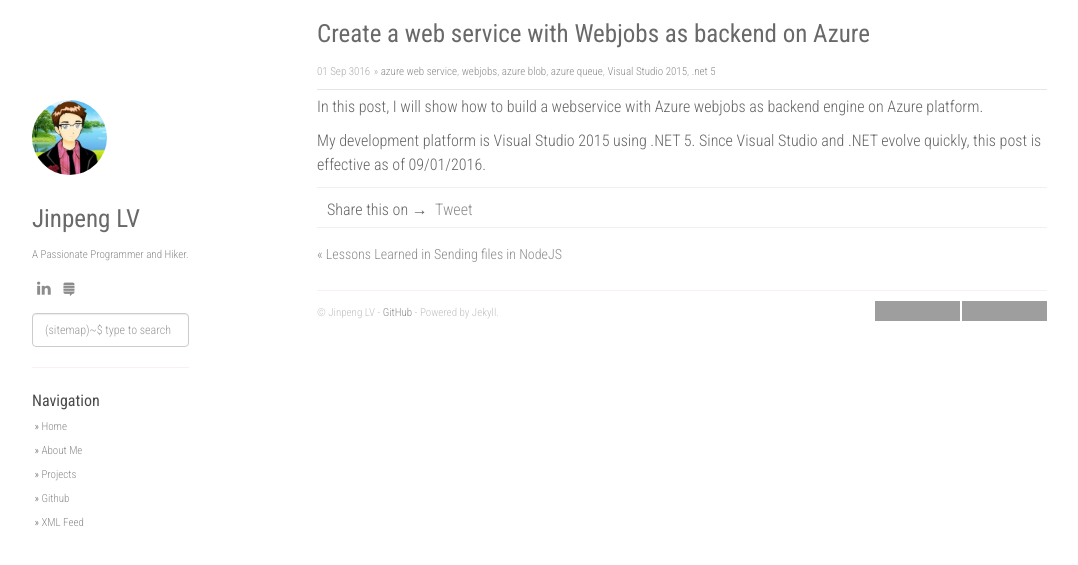
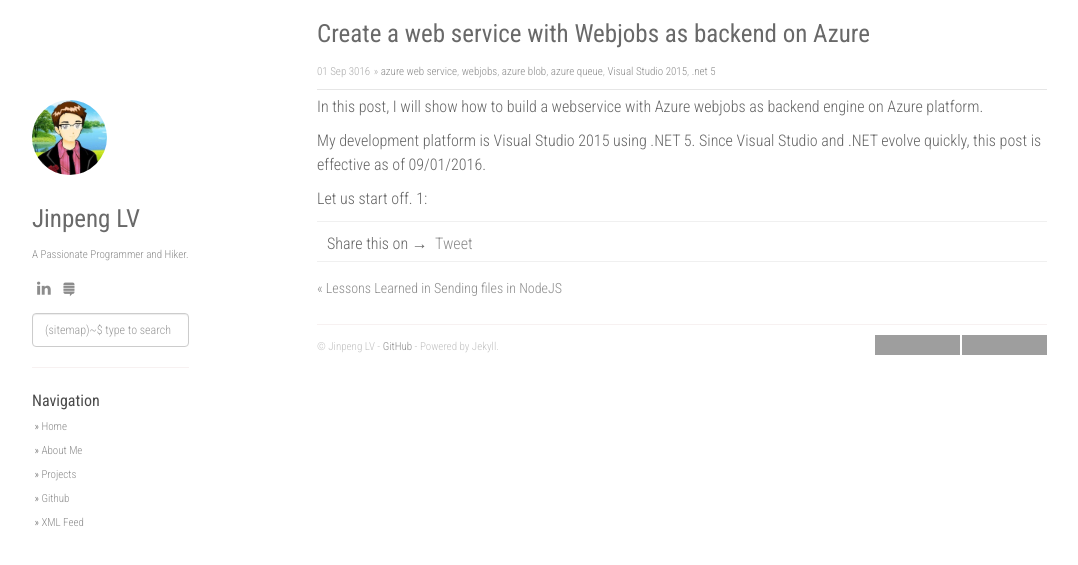
Before and after one commit to gepolv/gepolv.github.io, a Jekyll site: the page built from _posts/3016-09-01-web-service-with-webjobs-on-azure.md, in a window 1280 px wide. Shown: the top 565 px of the page, without its empty margins (53-1131 px from the left). Built offline with Jekyll 4.4.1, drawn with Linux system fonts in a browser that asks for light colours; nearby versions of some CDN libraries; comment, search, counter and statistics services are not loaded; grey boxes are pictures that could not be loaded.

Commit message:
Update 3016-09-01-web-service-with-webjobs-on-azure.md

```diff
--- a/_posts/3016-09-01-web-service-with-webjobs-on-azure.md
+++ b/_posts/3016-09-01-web-service-with-webjobs-on-azure.md
@@ -7,3 +7,6 @@ categories: [azure web service, webjobs, azure blob, azure queue, Visual Studio
 In this post, I will show how to build a webservice with Azure webjobs as backend engine on Azure platform.
 
 My development platform is Visual Studio 2015 using .NET 5. Since Visual Studio and .NET evolve quickly, this post is effective as of 09/01/2016.
+
+Let us start off.
+1:
```
